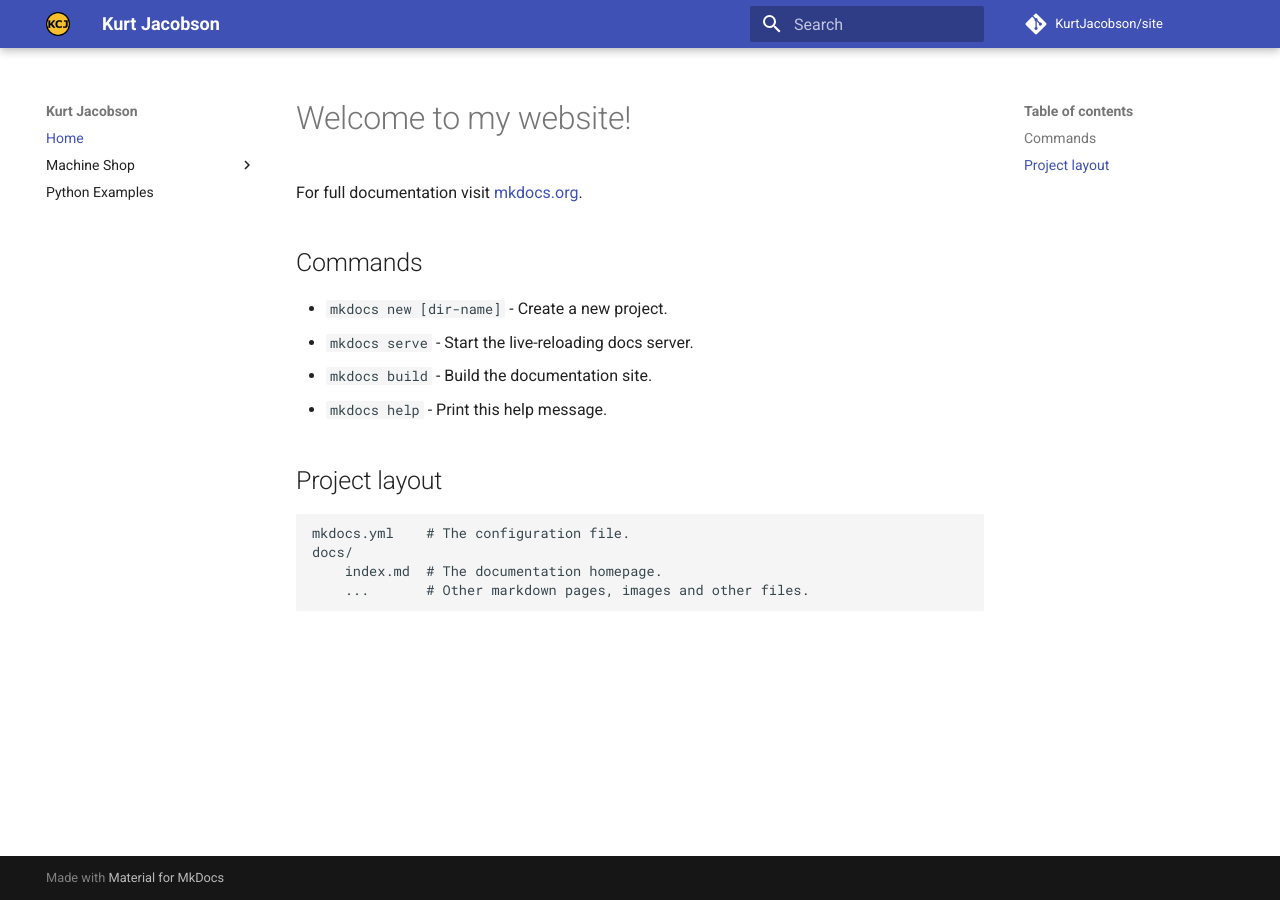
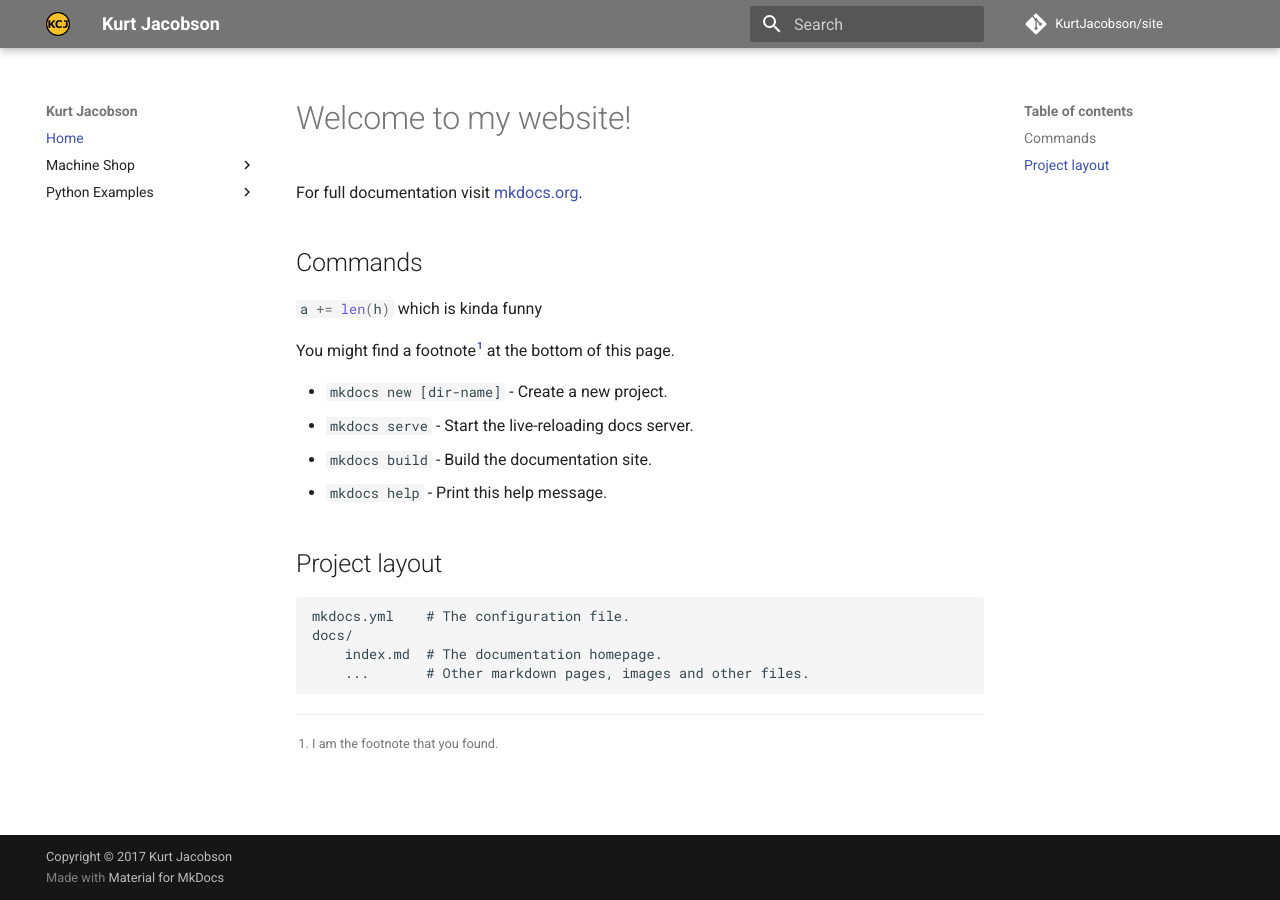
Before and after one commit to KurtJacobson/site, an MkDocs documentation site: the page built from docs/index.md, in a window 1280 px wide. Built offline with MkDocs 1.6.1 and Material for MkDocs 9.7.7, drawn with Linux system fonts in a browser that asks for light colours; comment, search, counter and statistics services are not loaded; old or Windows-style settings are respelled for this version of MkDocs.

Commit message:
improrove move widgets example

```diff
--- a/docs/index.md
+++ b/docs/index.md
@@ -3,6 +3,14 @@
 For full documentation visit [mkdocs.org](http://mkdocs.org).
 
 ## Commands
+
+`#!python a += len(h)` which is kinda funny
+
+You might find a footnote[^1] at the bottom of this page.
+
+[^1]: I am the footnote that you found.
+
+
 
 * `mkdocs new [dir-name]` - Create a new project.
 * `mkdocs serve` - Start the live-reloading docs server.
--- a/mkdocs.yml
+++ b/mkdocs.yml
@@ -5,28 +5,51 @@ site_url: https://kurtjacobson.github.io
 repo_name: KurtJacobson/site
 repo_url: https://github.com/KurtJacobson/site/
 
-remote_branch: master
-remote_name: https://github.com/KurtJacobson/kurtjacobson.github.io.git
-
 # Build to master branch of kurtjacobson.github.io
 site_dir: /home/kurt/Sources/kurtjacobson.github.io
 
+site_author: Kurt Jacobson
+copyright: Copyright &copy; 2017  Kurt Jacobson
+
 theme: material
 site_favicon: 'images/favicon.ico'
+
 
 pages:
 - Home: index.md
 - Machine Shop:
   - CNC Conversions:
     - RF45 Mill: RF45.md
-- Python Examples: python/python_examples.md
+- Python Examples:
+  - Using the mouse to move widgets in GTK+: python/move_widgets.md
 
+
+
+# Extensions
 markdown_extensions:
-  - admonition
-  - codehilite(linenums=true)
+  - markdown.extensions.admonition
+  - markdown.extensions.codehilite(guess_lang=true)
+  - markdown.extensions.def_list
+  - markdown.extensions.footnotes
+  - markdown.extensions.meta
+  - markdown.extensions.toc(permalink=true)
+  - pymdownx.arithmatex
+  - pymdownx.betterem(smart_enable=all)
+  - pymdownx.caret
+  - pymdownx.critic
+  - pymdownx.details
+  - pymdownx.emoji:
+      emoji_generator: !!python/name:pymdownx.emoji.to_svg
+  - pymdownx.inlinehilite
+  - pymdownx.magiclink
+  - pymdownx.mark
+  - pymdownx.smartsymbols
+  - pymdownx.superfences
+  - pymdownx.tasklist(custom_checkbox=true)
+  - pymdownx.tilde
 
 extra:
   logo: 'images/kcj.png'
   palette:
-    primary: 'gray'
-    accent: 'indigo'
+    primary: Grey
+    accent: Grey
```
Also changed, not shown: docs/python/move_widgets.md (renamed from docs/python/python_examples.md, +19 -6 lines), 1 other file.
